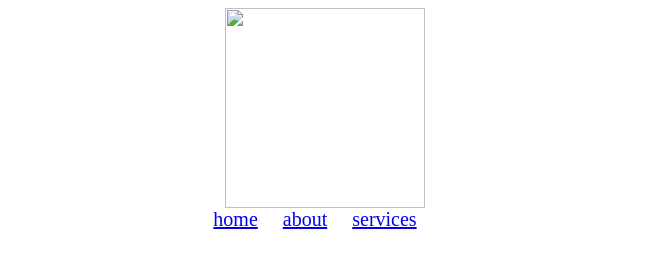
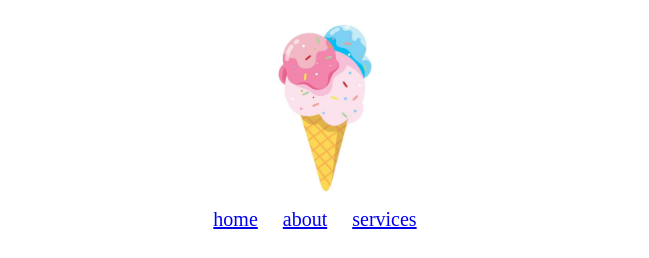
Before and after one commit to Janofar-lab/icecream, a plain HTML site: page services.html in a window 1280 px wide. Shown: the top 258 px of the page, without its empty margins (315-964 px from the left). Drawn offline with Linux system fonts and the light colour scheme.

Commit message:
Update services.html

```diff
--- a/services.html
+++ b/services.html
@@ -1,7 +1,7 @@
 <html>
 <body>
 <div style="text-align:center;">
-<img src="videos/ice0.jpg" height=200px width=200px>
+<img src="ice0.jpg" alt="Image not available" height=200px width=200px>
 <div style="text-align:center; font-size:20px;">
 <a style="padding-right:20px;" href="index.html">home</a>
 <a style="padding-right:20px;" href="about.html">about</a>
```
